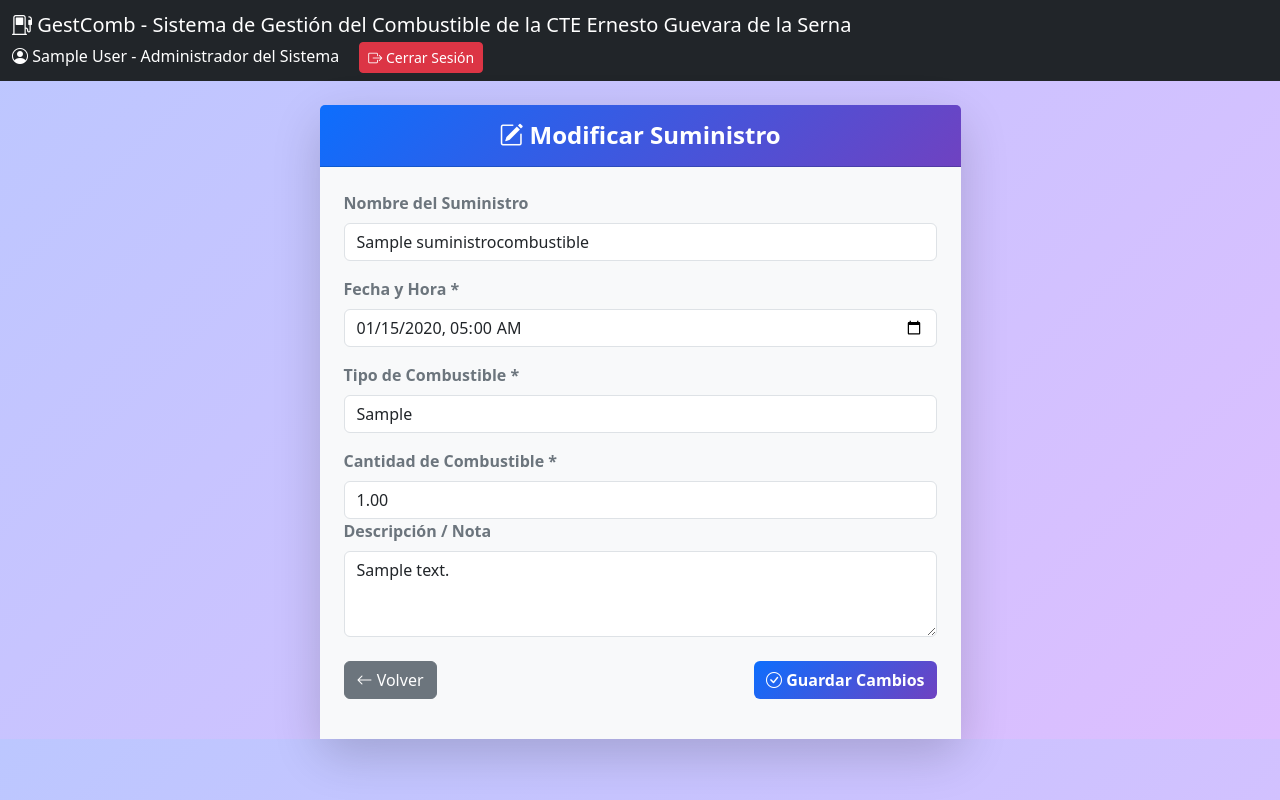
After one commit to josecarlospr2002/gestor-de-combustible-cte, a Django app: page /suministros/editar/1/ in a window 1280 px wide. The commit adds this page. Run offline with Django 5.2, Linux system fonts and the light colour scheme; a user stored in the database is signed in; tables that the repository leaves empty hold one stand-in row (values such as "Sample post").

Commit message:
Completar CRUD de suministros con corrección de cantidad

```diff
--- a/combustible/urls.py
+++ b/combustible/urls.py
@@ -18,4 +18,6 @@ urlpatterns = [
     path('despachos/', views.lista_despachos, name='lista_despachos'),
     path('suministros/', views.lista_suministros, name='lista_suministros'),
     path('suministros/crear/', views.crear_suministro, name='crear_suministro'),
+    path('suministros/editar/<int:pk>/', views.editar_suministro, name='editar_suministro'),
+    path('suministros/eliminar/<int:pk>/', views.eliminar_suministro, name='eliminar_suministro'),
 ]
--- a/combustible/views.py
+++ b/combustible/views.py
@@ -8,8 +8,8 @@ from decimal import Decimal, InvalidOperation
 from .models import Transporte, SolicitudCombustible, DetalleSolicitud, DespachoCombustible, SuministroCombustible
 from .forms import TransporteForm, SuministroCombustibleForm
 
+CANTIDAD_MAXIMA = Decimal('9999999999.99')
 
-CANTIDAD_MAXIMA = Decimal('9999999999.99')
 
 def get_vehiculos_ordenados():
     """Retorna todos los vehículos con el orden personalizado."""
@@ -197,7 +197,8 @@ def crear_solicitud(request):
                     error_cantidad = True
                     break
                 tiene_datos = True
-            elif (actividad and not cant_str) or (not actividad and cant_str and cant_str != '0') or (actividad and cant_str == '0'):
+            elif (actividad and not cant_str) or (not actividad and cant_str and cant_str != '0') or (
+                    actividad and cant_str == '0'):
                 for v in vehiculos:
                     v.actividad_temp = request.POST.get(f'actividad_{v.id}', '')
                     v.cant_abastecer_temp = request.POST.get(f'cant_abastecer_{v.id}', '')
@@ -337,7 +338,8 @@ def editar_solicitud(request, pk):
             for v in vehiculos:
                 det = detalles_dict.get(v.id)
                 v.actividad_temp = request.POST.get(f'actividad_{v.id}', det.actividad if det else '')
-                v.cant_abastecer_temp = request.POST.get(f'cant_abastecer_{v.id}', str(det.cant_abastecer) if det else '')
+                v.cant_abastecer_temp = request.POST.get(f'cant_abastecer_{v.id}',
+                                                         str(det.cant_abastecer) if det else '')
             messages.error(request, 'La fecha y hora son obligatorias.')
             return render(request, 'combustible/editar_solicitud.html', {
                 'solicitud': solicitud,
@@ -386,7 +388,8 @@ def editar_solicitud(request, pk):
                     error_cantidad = True
                     break
                 tiene_datos = True
-            elif (actividad and not cant_str) or (not actividad and cant_str and cant_str != '0') or (actividad and cant_str == '0'):
+            elif (actividad and not cant_str) or (not actividad and cant_str and cant_str != '0') or (
+                    actividad and cant_str == '0'):
                 for v in vehiculos:
                     v.actividad_temp = request.POST.get(f'actividad_{v.id}', '')
                     v.cant_abastecer_temp = request.POST.get(f'cant_abastecer_{v.id}', '')
@@ -553,6 +556,7 @@ def lista_despachos(request):
 
     return render(request, 'combustible/lista_despachos.html', {'despachos': despachos})
 
+
 @login_required
 def crear_suministro(request):
     if request.user.departamento not in ['admin', 'petroleo']:
@@ -560,29 +564,60 @@ def crear_suministro(request):
         return redirect('dashboard')
 
     if request.method == 'POST':
-        form = SuministroCombustibleForm(request.POST)
-        if form.is_valid():
-            suministro = form.save(commit=False)
-            # Validar cantidad
-            try:
-                cantidad = Decimal(str(suministro.cantidad))
-                if cantidad <= 0:
-                    messages.error(request, 'La cantidad debe ser mayor que 0.')
-                    return render(request, 'combustible/crear_suministro.html', {'form': form})
-                if cantidad > CANTIDAD_MAXIMA:
-                    messages.error(request, f'La cantidad no puede exceder {CANTIDAD_MAXIMA}.')
-                    return render(request, 'combustible/crear_suministro.html', {'form': form})
-            except InvalidOperation:
-                messages.error(request, 'Cantidad inválida.')
-                return render(request, 'combustible/crear_suministro.html', {'form': form})
+        nombre = request.POST.get('nombre', '')
+        fecha_hora = request.POST.get('fecha_hora', '')
+        tipo_combustible = request.POST.get('tipo_combustible', '')
+        cantidad_str = request.POST.get('cantidad', '')
+        descripcion = request.POST.get('descripcion', '')
 
-            suministro.save()
-            messages.success(request, 'Suministro registrado correctamente.')
-            return redirect('lista_suministros')
-    else:
-        form = SuministroCombustibleForm()
+        if not fecha_hora:
+            messages.error(request, 'La fecha y hora son obligatorias.')
+            return render(request, 'combustible/crear_suministro.html', {
+                'form': SuministroCombustibleForm(request.POST)
+            })
 
-    return render(request, 'combustible/crear_suministro.html', {'form': form})
+        if not tipo_combustible:
+            messages.error(request, 'El tipo de combustible es obligatorio.')
+            return render(request, 'combustible/crear_suministro.html', {
+                'form': SuministroCombustibleForm(request.POST)
+            })
+
+        # Validar que la fecha no sea futura
+        fecha_parseada = parse_datetime(fecha_hora)
+        if fecha_parseada:
+            if timezone.is_naive(fecha_parseada):
+                fecha_parseada = timezone.make_aware(fecha_parseada)
+            if fecha_parseada > timezone.now():
+                messages.error(request, 'No se puede registrar un suministro con fecha futura.')
+                return render(request, 'combustible/crear_suministro.html', {
+                    'form': SuministroCombustibleForm(request.POST)
+                })
+
+        # Validar cantidad
+        cantidad, error = _validar_cantidad(cantidad_str)
+        if error:
+            messages.error(request, error)
+            return render(request, 'combustible/crear_suministro.html', {
+                'form': SuministroCombustibleForm(request.POST)
+            })
+
+        if not nombre:
+            nombre = f"Suministro de Combustible del día {fecha_hora}"
+
+        SuministroCombustible.objects.create(
+            nombre=nombre,
+            fecha_hora=fecha_hora,
+            tipo_combustible=tipo_combustible,
+            cantidad=cantidad,
+            descripcion=descripcion
+        )
+
+        messages.success(request, 'Suministro registrado correctamente.')
+        return redirect('lista_suministros')
+
+    return render(request, 'combustible/crear_suministro.html', {
+        'form': SuministroCombustibleForm()
+    })
 
 
 @login_required
@@ -606,3 +641,69 @@ def lista_suministros(request):
         suministros = suministros.filter(tipo_combustible__icontains=tipo_combustible)
 
     return render(request, 'combustible/lista_suministros.html', {'suministros': suministros})
+
+
+@login_required
+def editar_suministro(request, pk):
+    if request.user.departamento not in ['admin', 'petroleo']:
+        messages.error(request, 'No tiene permisos para realizar esta acción.')
+        return redirect('dashboard')
+
+    suministro = get_object_or_404(SuministroCombustible, pk=pk)
+
+    if request.method == 'POST':
+        nombre = request.POST.get('nombre', '')
+        fecha_hora = request.POST.get('fecha_hora', '')
+        tipo_combustible = request.POST.get('tipo_combustible', '')
+        cantidad_str = request.POST.get('cantidad', '')
+        descripcion = request.POST.get('descripcion', '')
+
+        if not fecha_hora:
+            messages.error(request, 'La fecha y hora son obligatorias.')
+            return render(request, 'combustible/editar_suministro.html', {'suministro': suministro})
+
+        if not tipo_combustible:
+            messages.error(request, 'El tipo de combustible es obligatorio.')
+            return render(request, 'combustible/editar_suministro.html', {'suministro': suministro})
+
+        # Validar que la fecha no sea futura
+        fecha_parseada = parse_datetime(fecha_hora)
+        if fecha_parseada:
+            if timezone.is_naive(fecha_parseada):
+                fecha_parseada = timezone.make_aware(fecha_parseada)
+            if fecha_parseada > timezone.now():
+                messages.error(request, 'No se puede registrar un suministro con fecha futura.')
+                return render(request, 'combustible/editar_suministro.html', {'suministro': suministro})
+
+        # Validar cantidad
+        cantidad, error = _validar_cantidad(cantidad_str)
+        if error:
+            messages.error(request, error)
+            return render(request, 'combustible/editar_suministro.html', {'suministro': suministro})
+
+        if not nombre:
+            nombre = f"Suministro de Combustible del día {fecha_hora}"
+
+        suministro.nombre = nombre
+        suministro.fecha_hora = fecha_hora
+        suministro.tipo_combustible = tipo_combustible
+        suministro.cantidad = cantidad
+        suministro.descripcion = descripcion
+        suministro.save()
+
+        messages.success(request, 'Suministro modificado correctamente.')
+        return redirect('lista_suministros')
+
+    return render(request, 'combustible/editar_suministro.html', {'suministro': suministro})
+
+
+@login_required
+def eliminar_suministro(request, pk):
+    if request.user.departamento not in ['admin', 'petroleo']:
+        messages.error(request, 'No tiene permisos para realizar esta acción.')
+        return redirect('dashboard')
+
+    suministro = get_object_or_404(SuministroCombustible, pk=pk)
+    suministro.delete()
+    messages.success(request, 'Suministro eliminado correctamente.')
+    return redirect('lista_suministros')
--- a/templates/base.html
+++ b/templates/base.html
@@ -129,7 +129,7 @@
                 </div>
                 <div class="modal-body text-center py-4">
                     <i class="bi bi-trash text-danger" style="font-size: 3rem;"></i>
-                    <p class="mt-3 fs-5">¿Está seguro de eliminar este vehículo?</p>
+                    <p class="mt-3 fs-5">¿Está seguro de eliminar este registro?</p>
                     <small class="text-muted">Esta acción no se puede deshacer.</small>
                 </div>
                 <div class="modal-footer justify-content-center">
--- /dev/null
+++ b/templates/combustible/editar_suministro.html
@@ -0,0 +1,65 @@
+{% extends 'base.html' %}
+
+{% block content %}
+    <style>
+        body {
+            background: linear-gradient(135deg, #bcc7ff, #ddbeff);
+        }
+    </style>
+
+    <div class="row justify-content-center mt-4">
+        <div class="col-md-7">
+            <div class="card shadow-lg border-0 rounded-4">
+                <div class="card-header text-white text-center"
+                     style="background: linear-gradient(135deg, #0d6efd, #6f42c1);">
+                    <h4 class="mb-0 py-2 fw-bold">
+                        <i class="bi bi-pencil-square"></i> Modificar Suministro
+                    </h4>
+                </div>
+                <div class="card-body p-4 bg-light">
+                    <form method="post">
+                        {% csrf_token %}
+                        <div class="mb-3">
+                            <label for="nombre" class="form-label fw-bold text-secondary">Nombre del Suministro</label>
+                            <input type="text" name="nombre" id="nombre" class="form-control"
+                                   value="{{ suministro.nombre }}" placeholder="Opcional: nombre del suministro">
+                        </div>
+                        <div class="mb-3">
+                            <label for="fecha_hora" class="form-label fw-bold text-secondary">Fecha y Hora *</label>
+                            <input type="datetime-local" name="fecha_hora" id="fecha_hora" class="form-control"
+                                   value="{{ suministro.fecha_hora|date:'Y-m-d\TH:i' }}" required>
+                        </div>
+                        <div class="mb-3">
+                            <label for="tipo_combustible" class="form-label fw-bold text-secondary">Tipo de Combustible
+                                *</label>
+                            <input type="text" name="tipo_combustible" id="tipo_combustible" class="form-control"
+                                   value="{{ suministro.tipo_combustible }}"
+                                   placeholder="Ej: Gasolina, Diésel, Petróleo..." required>
+                        </div>
+                        <div class="mb-3">
+                            <label for="cantidad" class="form-label fw-bold text-secondary">Cantidad de Combustible
+                                *</label>
+                            <input type="number" name="cantidad" id="cantidad" class="form-control" placeholder="0.00"
+                                   step="0.01" min="0.01" value="{{ suministro.cantidad|stringformat:'.2f' }}" required>
+                            <div class="mb-4">
+                                <label for="descripcion" class="form-label fw-bold text-secondary">Descripción /
+                                    Nota</label>
+                                <textarea name="descripcion" id="descripcion" class="form-control"
+                                          placeholder="Opcional: nota, recuerdo u observación"
+                                          rows="3">{{ suministro.descripcion|default:'' }}</textarea>
+                            </div>
+                            <div class="d-flex justify-content-between">
+                                <a href="{% url 'lista_suministros' %}" class="btn btn-secondary">
+                                    <i class="bi bi-arrow-left"></i> Volver
+                                </a>
+                                <button type="submit" class="btn text-white fw-bold"
+                                        style="background: linear-gradient(135deg, #0d6efd, #6f42c1); border: none;">
+                                    <i class="bi bi-check-circle"></i> Guardar Cambios
+                                </button>
+                            </div>
+                    </form>
+                </div>
+            </div>
+        </div>
+    </div>
+{% endblock %}
```
Also changed, not shown: combustible/models.py (+6 -2 lines), templates/combustible/crear_suministro.html (+18 -3 lines), templates/combustible/lista_suministros.html (+14 -2 lines).
